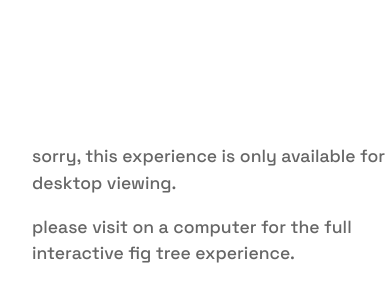
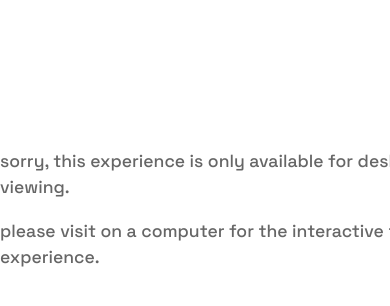
Before and after one commit to zixihong/portfolio-2.0, an Astro site: page / in a window 390 px wide. Shown: the part 250-556 px from the top of the page. Built offline with nearby package versions, Linux system fonts and the light colour scheme; Astro itself is replaced by a stand-in of ours.

Commit message:
mobile warning

```diff
--- a/src/components/MobileWarning.astro
+++ b/src/components/MobileWarning.astro
@@ -1,7 +1,7 @@
 <div class="mobile-warning">
   <div class="warning-content">
     <p>sorry, this experience is only available for desktop viewing.</p>
-    <p>please visit on a computer for the full interactive fig tree experience.</p>
+    <p>please visit on a computer for the interactive fig tree experience.</p>
   </div>
 </div>
 
@@ -23,7 +23,12 @@
   }
 
   .warning-content {
-    max-width: 400px;
+    position: absolute;
+    top: 50%;
+    left: 50%;
+    transform: translate(-50%, -50%);
+    width: 100%;
+    padding: 0 2rem;
   }
 
   .warning-content h2 {
@@ -34,7 +39,7 @@
   .warning-content p {
     font-size: 1.1rem;
     line-height: 1.5;
-    margin-bottom: 1rem;
+    margin-bottom: 0.5rem;
     color: #666;
   }
 
```
